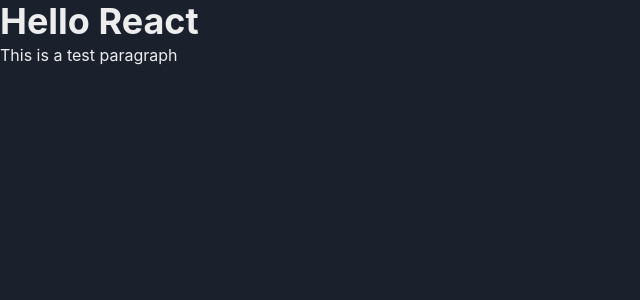
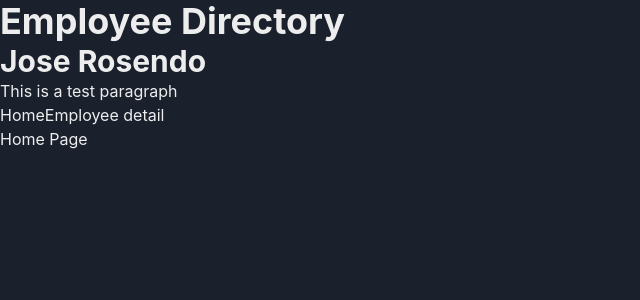
Before and after one commit to JMRBDev/Employees, a React (Create React App) app: page / in a window 1280 px wide. Shown: the top 300 px of the page, without its empty margins (0-640 px from the left). Built offline with nearby package versions, Linux system fonts and the light colour scheme.

Commit message:
Intall React Router

```diff
--- a/package.json
+++ b/package.json
@@ -26,6 +26,7 @@
     "framer-motion": "^5",
     "react": "^17.0.2",
     "react-dom": "^17.0.2",
+    "react-router-dom": "6",
     "react-scripts": "5.0.0",
     "typescript": "^4.4.2",
     "web-vitals": "^2.1.0"
--- a/src/App.tsx
+++ b/src/App.tsx
@@ -1,11 +1,22 @@
 import React from 'react';
-import { ChakraProvider, Heading, Text } from '@chakra-ui/react';
+import { ChakraProvider, Heading, Text, Link } from '@chakra-ui/react';
 import theme from './components/theme';
+import { Route, Routes } from 'react-router-dom';
+import HomePage from './components/pages/homePage';
+import EmployeeDetail from './components/pages/employeeDetail';
 
 const App = () => (
   <ChakraProvider theme={theme}>
-    <Heading as="h1">Hello React</Heading>
+    <Heading as="h1">Employee Directory</Heading>
+    <Heading as="h2" size="lg">Jose Rosendo</Heading>
     <Text>This is a test paragraph</Text>
+    <Link href='/'>Home</Link>
+    <Link href='/employee-detail'>Employee detail</Link>
+
+    <Routes>
+      <Route path="/" element={<HomePage />} />
+      <Route path="employee-detail" element={<EmployeeDetail />} />
+    </Routes>
   </ChakraProvider>
 );
 
--- /dev/null
+++ b/src/components/pages/employeeDetail/index.tsx
@@ -0,0 +1,12 @@
+import React from 'react';
+import { Text } from '@chakra-ui/react';
+
+const EmployeeDetail = () => {
+    return (
+        <Text>
+            Employee Detail
+        </Text>
+    );
+}
+
+export default EmployeeDetail;
--- /dev/null
+++ b/src/components/pages/homePage/index.tsx
@@ -0,0 +1,12 @@
+import React from 'react';
+import { Text } from '@chakra-ui/react';
+
+const HomePage = () => {
+    return (
+        <Text>
+            Home Page
+        </Text>
+    );
+}
+
+export default HomePage;
--- a/src/index.tsx
+++ b/src/index.tsx
@@ -1,11 +1,14 @@
 import React from 'react';
 import ReactDOM from 'react-dom';
+import { BrowserRouter } from 'react-router-dom';
 import App from './App';
 import reportWebVitals from './reportWebVitals';
 
 ReactDOM.render(
   <React.StrictMode>
-    <App />
+    <BrowserRouter>
+      <App />
+    </BrowserRouter>
   </React.StrictMode>,
   document.getElementById('root')
 );
```
Also changed, not shown: 1 other file (tests, documents, lock files or other folders).
